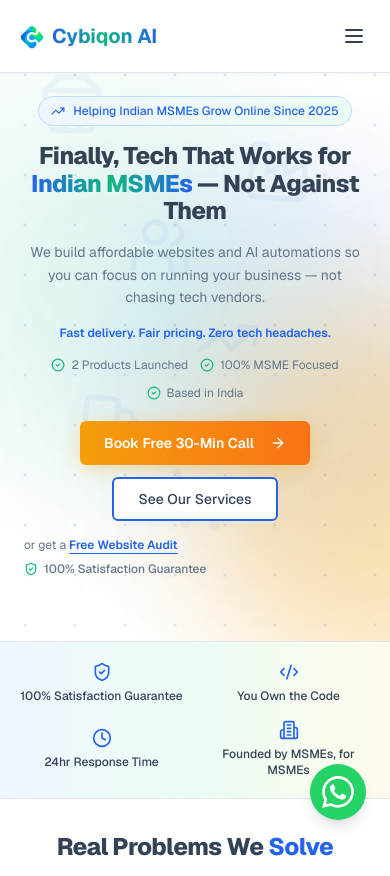
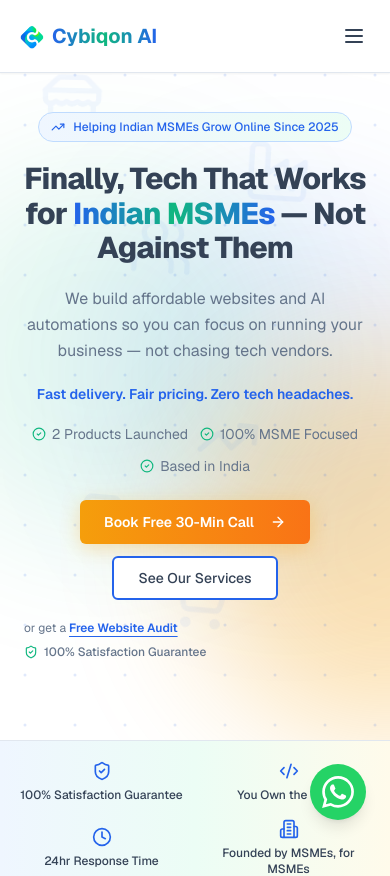
Before and after one commit to cybiqon-ai/cybiqon-ai-landing, a Next.js app: page / in a window 390 px wide. Shown: the top 876 px of the page. Built offline with nearby package versions, Linux system fonts and the light colour scheme.

Commit message:
updated hero section

```diff
--- a/components/Hero.tsx
+++ b/components/Hero.tsx
@@ -17,13 +17,13 @@
   };
 
   return (
-    <section className="relative min-h-[auto] lg:min-h-[100dvh] flex items-center overflow-hidden pt-24 pb-16 lg:pt-16 lg:pb-10">
+    <section className="relative min-h-[85dvh] lg:min-h-[100dvh] flex items-center overflow-hidden pt-28 pb-20 lg:pt-16 lg:pb-10">
       <AnimatedBackground />
 
       <div className="relative z-10 mx-auto max-w-6xl px-6 md:px-10 lg:px-16">
         <div className="grid lg:grid-cols-[1.2fr_0.8fr] gap-8 lg:gap-12 items-center">
           {/* Left column - Text content */}
-          <div className="space-y-4">
+          <div className="space-y-5 md:space-y-4">
             {/* Eyebrow text */}
             <div className="lg:text-left text-center">
               <p className="inline-flex items-center gap-2 px-3 py-1.5 bg-gradient-to-r from-blue-50 to-emerald-50 border border-blue-200 rounded-full text-xs font-medium text-primary">
@@ -33,23 +33,23 @@
             </div>
 
             {/* Main headline */}
-            <h1 className="text-2xl md:text-3xl lg:text-4xl xl:text-5xl font-extrabold leading-[1.15] tracking-tight lg:text-left text-center">
-              <span className="text-foreground">Finally, Tech That Works for</span>
-              <br />
+            <h1 className="text-3xl md:text-3xl lg:text-4xl xl:text-5xl font-extrabold leading-[1.15] tracking-tight lg:text-left text-center">
+              <span className="text-foreground">Finally, Tech That Works for </span>
               <span className="gradient-text">Indian MSMEs</span>
+              <br className="hidden lg:block" />
               <span className="text-foreground"> — Not Against Them</span>
             </h1>
 
-            <p className="text-sm md:text-base text-muted-foreground leading-relaxed max-w-lg lg:text-left text-center">
+            <p className="text-base md:text-base text-muted-foreground leading-relaxed max-w-lg lg:text-left text-center">
               We build affordable websites and AI automations so you can focus on running your business — not chasing tech vendors.
             </p>
 
-            <p className="text-xs md:text-sm font-semibold text-primary lg:text-left text-center">
+            <p className="text-sm md:text-sm font-semibold text-primary lg:text-left text-center">
               Fast delivery. Fair pricing. Zero tech headaches.
             </p>
 
             {/* Trust signals - micro */}
-            <div className="flex flex-wrap lg:justify-start justify-center gap-3 md:gap-5 text-xs md:text-sm text-muted-foreground">
+            <div className="flex flex-wrap lg:justify-start justify-center gap-3 md:gap-5 text-sm md:text-sm text-muted-foreground">
               <div className="flex items-center gap-1.5">
                 <CheckCircle2 className="w-3.5 h-3.5 text-secondary" />
                 <span>2 Products Launched</span>
--- a/components/HeroSocialProof.tsx
+++ b/components/HeroSocialProof.tsx
@@ -1,6 +1,7 @@
 "use client";
 
 import { useEffect, useState } from "react";
+import Link from "next/link";
 
 const OWNERS = [
   { initials: "RS", color: "bg-primary", name: "Ramesh S." },
@@ -31,8 +32,9 @@
   }, []);
 
   return (
-    <div
-      className={`glass-card px-4 py-3.5 mt-4 transition-all duration-700 ${
+    <Link
+      href="/free-audit"
+      className={`block glass-card px-4 py-3.5 mt-4 transition-all duration-700 hover:shadow-lg cursor-pointer ${
         visible ? "opacity-100 translate-y-0" : "opacity-0 translate-y-2"
       }`}
     >
@@ -71,7 +73,7 @@
           Live
         </span>
       </div>
-    </div>
+    </Link>
   );
 };
 
```
